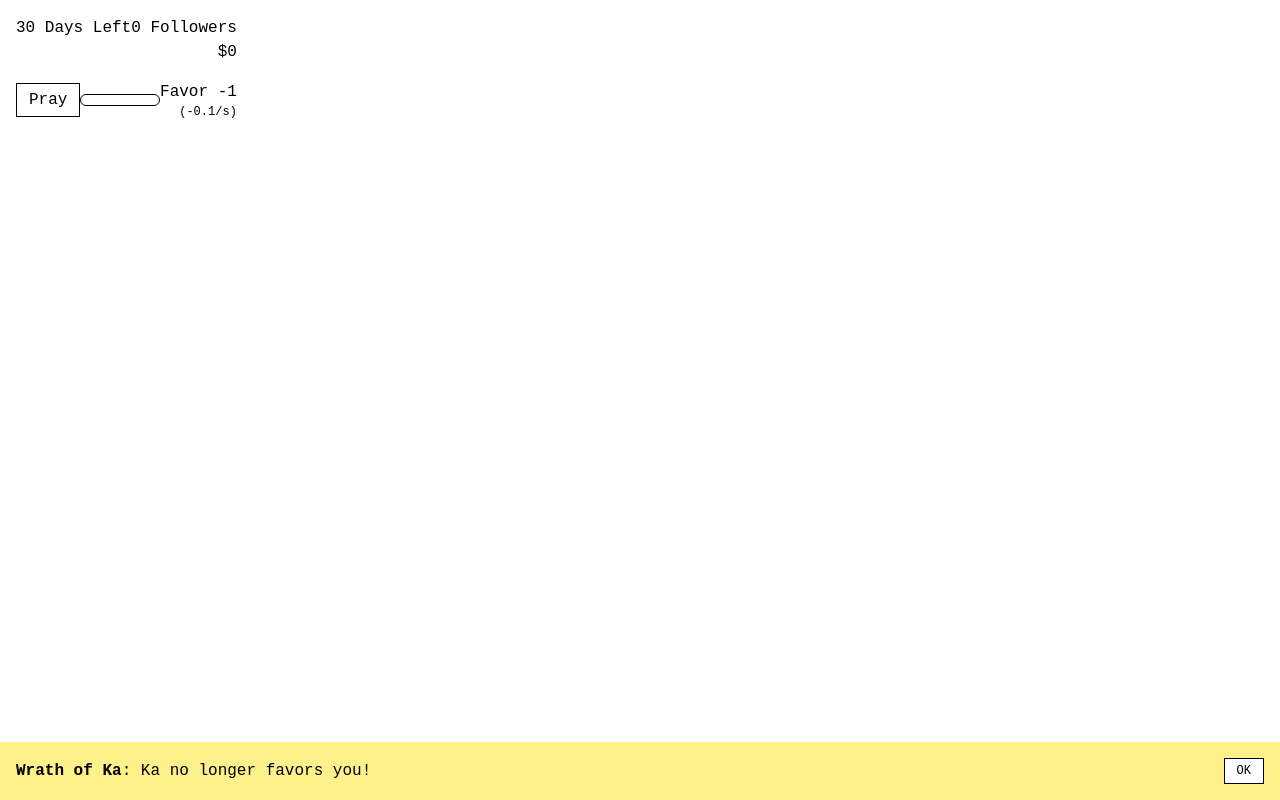
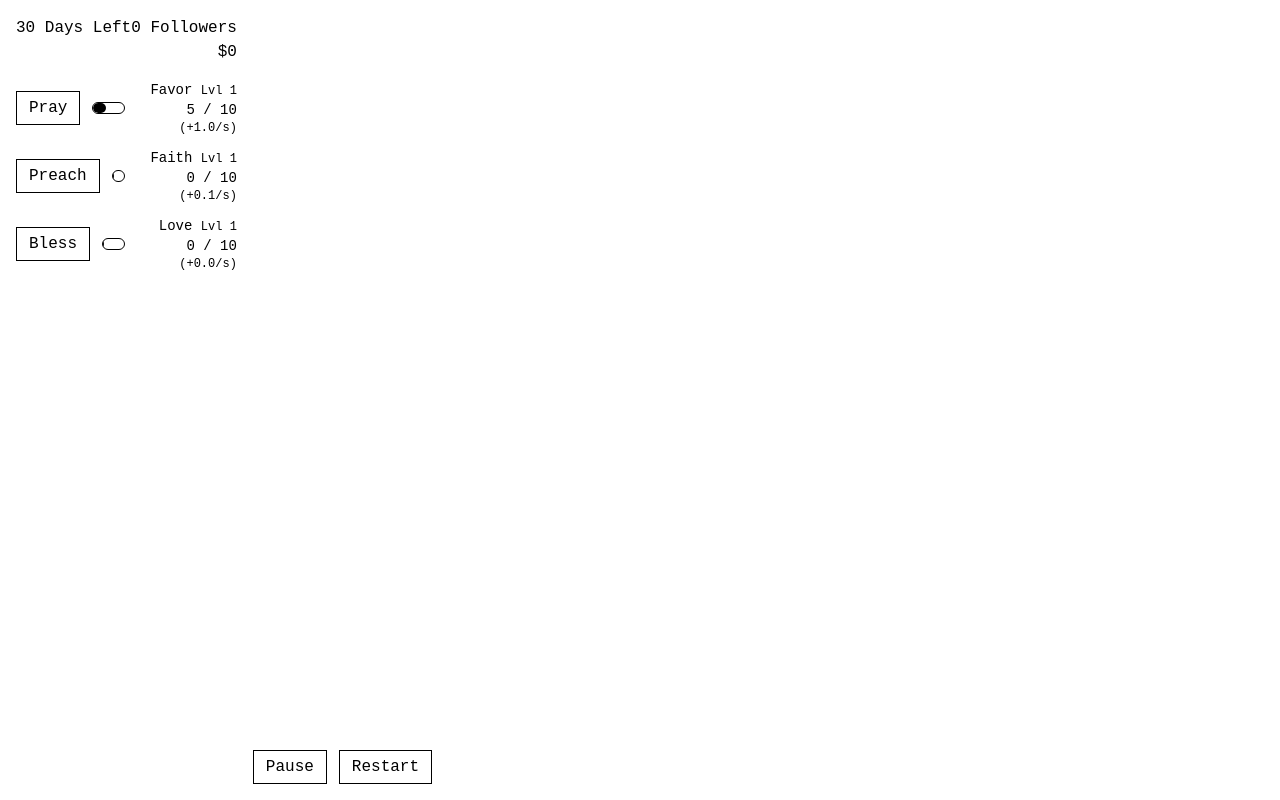
Before and after one commit to ashleyrevlett/github-gameoff-2024, a Vue app: page /game in a window 1280 px wide. Built offline with nearby package versions, Linux system fonts and the light colour scheme.

Commit message:
Setup ECS system

```diff
--- a/src/components/ProgressBar.vue
+++ b/src/components/ProgressBar.vue
@@ -2,10 +2,10 @@
   <div class="flex-1">
     <div class="flex-grow w-100 h-3 bg-white border border-black rounded-full overflow-hidden">
       <div
-        class="h-full rounded-full transition-width"
-        :class="`bg-black`"
+        class="h-full rounded-full transition-all bg-black"
         :style="{
           width: `${percentage}%`,
+          transitionDuration: `1s`,
         }"
       ></div>
     </div>
--- a/src/components/StatBar.vue
+++ b/src/components/StatBar.vue
@@ -4,12 +4,14 @@
       :action="action"
       :actionLabel="actionLabel"
       :cooldown="cooldown"
+      class="mr-3"
     />
-    <ProgressBar :percentage="value" />
-    <div class="ml-auto">
-      {{ label }} {{ Math.floor(value).toLocaleString() }}
-      <span v-if="valuePerSecond && value != 0" class="text-xs block text-right">
-        (<span v-if="valuePerSecond > 0">+</span>{{ valuePerSecond.toFixed(1) }}/s)
+    <ProgressBar :percentage="percentage" />
+    <div class="ml-auto w-28 text-sm text-right">
+      {{ label }} <span class="text-xs">Lvl {{ resource.level }}</span>
+      <br />{{ Math.floor(resource.current).toLocaleString() }} / {{ resource.max.toLocaleString() }}
+      <span v-if="resource.perSecond" class="text-xs block">
+        (<span v-if="resource.perSecond > 0">+</span>{{ resource.perSecond.toFixed(1) }}/s)
       </span>
     </div>
   </div>
@@ -17,13 +19,22 @@
 
 
 <script setup>
+import { computed } from 'vue';
 import ActionButton from '@/components/ActionButton.vue';
 import ProgressBar from '@/components/ProgressBar.vue';
 
 const props = defineProps({
   label: String,
-  value: Number,
-  valuePerSecond: Number,
+  resource: {
+    type: Object,
+    required: true,
+    default: () => ({
+      current: 0,
+      max: 100,
+      perSecond: 0,
+      level: 1,
+    }),
+  },
   action: Function,
   actionLabel: String,
   cooldown: {
@@ -31,4 +42,6 @@ const props = defineProps({
     default: 0,
   },
 });
+
+const percentage = computed(() => props.resource?.current / props.resource?.max * 100 || 0);
 </script>
--- a/src/components/Stats.vue
+++ b/src/components/Stats.vue
@@ -2,45 +2,59 @@
   <div class="flex justify-between mb-4">
     <p>{{ gameStore.daysRemaining }} Days Left</p>
     <p class="text-right">
-      {{ gameStore.followers }} Followers<br />
-      ${{ gameStore.money.toLocaleString() }}
+      {{ followers?.current }} Followers<br />
+      ${{ money?.current.toLocaleString() }}
     </p>
   </div>
   <div>
     <StatBar
-      v-if="gameStore.canPray"
       label="Favor"
-      :value="gameStore.favor.current"
-      :valuePerSecond="gameStore.favorPerSecond"
+      :resource="favor"
       actionLabel="Pray"
-      :action="gameStore.pray"
+      :action="() => doAction('favor')"
       :cooldown="0.1"
     />
     <StatBar
-      v-if="gameStore.canPreach"
       label="Faith"
-      :value="gameStore.faith"
-      :valuePerSecond="gameStore.faithPerSecond"
+      :resource="faith"
       actionLabel="Preach"
-      :action="gameStore.preach"
-      :cooldown="0.6"
+      :action="() => doAction('faith')"
+      :cooldown="0.5"
     />
     <StatBar
-      v-if="gameStore.canBless"
-      label="Happiness"
-      :value="gameStore.happiness"
-      :valuePerSecond="gameStore.happinessPerSecond"
+      label="Love"
+      :resource="love"
       actionLabel="Bless"
-      :action="gameStore.bless"
-      :cooldown="2.5"
+      :action="() => doAction('love')"
+      :cooldown="1"
     />
   </div>
 
 </template>
 
 <script setup>
+import { computed } from 'vue';
 import StatBar from '@/components/StatBar.vue';
 import { useGameStore } from '@/stores/gameStore';
+import { useECSStore } from '@/stores/ecsStore';
 
 const gameStore = useGameStore();
+const ecsStore = useECSStore();
+
+const favor = computed(() => ecsStore.getResource('favor'));
+const faith = computed(() => ecsStore.getResource('faith'));
+const love = computed(() => ecsStore.getResource('love'));
+const followers = computed(() => ecsStore.getResource('followers'));
+const money = computed(() => ecsStore.getResource('money'));
+
+function doAction(resourceType) {
+  const resource = ecsStore.getResource(resourceType);
+  console.log('doAction', resource);
+  if (resource) {
+    resource.triggerAction();
+  } else {
+    console.error('No resource found', resourceType);
+  }
+}
+
 </script>
--- /dev/null
+++ b/src/game/ecs/components/ResourceComponent.js
@@ -0,0 +1,17 @@
+import { Component } from '../types';
+
+export class ResourceComponent extends Component {
+  constructor(entityId, type, initial = 0, max = 100, perSecond = 0) {
+    super(entityId);
+    this.type = type;
+    this.current = initial;
+    this.max = max;
+    this.perSecond = perSecond;
+    this.level = 1;
+  }
+
+  triggerAction() {
+    console.log('triggerAction', this.type);
+    this.current = Math.min(this.max, this.current + 1 * this.level);
+  }
+}
--- /dev/null
+++ b/src/game/ecs/systems/ResourceSystem.js
@@ -0,0 +1,25 @@
+import { System } from '../types';
+import { useECSStore } from '../../../stores/ecsStore';
+import { ResourceComponent } from '../components/ResourceComponent';
+
+export class ResourceSystem extends System {
+  update(deltaTime) {
+    const store = useECSStore();
+    const resources = store.getComponents('ResourceComponent');
+
+    for (const resource of resources) {
+      resource.current += resource.perSecond * (deltaTime / 1000);
+      resource.current = Math.max(0, Math.min(resource.current, resource.max));
+
+      if (resource.current >= resource.max) {
+        this.levelUp(resource);
+      }
+    }
+  }
+
+  levelUp(resource) {
+    console.log('levelUp', resource.type);
+    resource.level += 1;
+    resource.max = Math.floor(resource.max * 2.4);
+  }
+}
--- /dev/null
+++ b/src/game/ecs/types.js
@@ -0,0 +1,18 @@
+export class Entity {
+  constructor(id) {
+    this.id = id;
+    this.components = new Set();
+  }
+}
+
+export class Component {
+  constructor(entityId) {
+    this.entityId = entityId;
+  }
+}
+
+export class System {
+  update(deltaTime) {
+    // Override in child classes
+  }
+}
--- /dev/null
+++ b/src/stores/ecsStore.js
@@ -0,0 +1,38 @@
+import { defineStore } from 'pinia';
+
+export const useECSStore = defineStore('ecs', {
+  state: () => ({
+    entities: new Map(),
+    components: new Map(),
+    lastTick: Date.now(),
+  }),
+
+  actions: {
+    getResource(resourceType) {
+      const resources = this.getComponents('ResourceComponent');
+      return resources.find(r => r.type === resourceType);
+    },
+
+    createEntity(id) {
+      const entity = { id, components: new Set() };
+      this.entities.set(id, entity);
+      return entity;
+    },
+
+    addComponent(entityId, component) {
+      const entity = this.entities.get(entityId);
+      if (!entity) return;
+
+      entity.components.add(component.constructor.name);
+
+      if (!this.components.has(component.constructor.name)) {
+        this.components.set(component.constructor.name, []);
+      }
+      this.components.get(component.constructor.name).push(component);
+    },
+
+    getComponents(componentType) {
+      return this.components.get(componentType) || [];
+    },
+  },
+});
--- a/src/stores/gameStore.js
+++ b/src/stores/gameStore.js
@@ -1,6 +1,7 @@
 import { reactive } from 'vue';
 import { defineStore } from 'pinia';
 import { useNotificationStore } from './notificationStore';
+import { useECSStore } from './ecsStore';
 
 const GAME_STATES = {
   MENU: 'menu',
@@ -8,12 +9,6 @@ const GAME_STATES = {
   PAUSED: 'paused',
   WON: 'won',
   LOST: 'lost',
-};
-
-const MECHANICS = {
-  PRAY: 'pray',
-  PREACH: 'preach',
-  BLESS: 'bless',
 };
 
 const SECONDS_PER_DAY = 15;
@@ -24,25 +19,13 @@ export const useGameStore = defineStore('gameStore', {
     elapsedTime: 0,
     maxTime: DAYS_PER_GAME * SECONDS_PER_DAY,
     gameState: GAME_STATES.PLAYING,
-    favor: reactive({ current: 0, level: 1 }),
-    faith: 0,
-    happiness: 0,
-    scrutiny: 0,
-    followers: 0,
-    money: 0,
     timer: null,
-    unlockedMechanics: [MECHANICS.PRAY],
   }),
 
   getters: {
     isPlaying: (state) => state.gameState === GAME_STATES.PLAYING,
     isPaused: (state) => state.gameState === GAME_STATES.PAUSED,
-    faithPerSecond: (state) => state.faith * 0.1,
-    favorPerSecond: (state) => state.faith > 10 ? Math.min(10, Math.floor(state.faith * 0.1)) : -0.1,
     daysRemaining: (state) => Math.max(0, Math.ceil((state.maxTime - state.elapsedTime) / SECONDS_PER_DAY)),
-    canPray: (state) => state.unlockedMechanics.includes(MECHANICS.PRAY),
-    canPreach: (state) => state.unlockedMechanics.includes(MECHANICS.PREACH),
-    canBless: (state) => state.unlockedMechanics.includes(MECHANICS.BLESS),
   },
 
   actions: {
@@ -50,13 +33,6 @@ export const useGameStore = defineStore('gameStore', {
       // reset the game state and start timer
       this.gameState = GAME_STATES.PLAYING;
       this.elapsedTime = 0;
-      this.approval = 0;
-      this.faith = 0;
-      this.happiness = 0;
-      this.scrutiny = 0;
-      this.followers = 0;
-      this.money = 0;
-      this.unlockedMechanics = [MECHANICS.PRAY];
 
       if (!this.timer) {
         this.timer = setInterval(this.onTick, 1000);
@@ -71,74 +47,11 @@ export const useGameStore = defineStore('gameStore', {
       this.gameState = GAME_STATES.PLAYING;
     },
 
-    onTick() {
-      if (this.gameState !== GAME_STATES.PLAYING) return;
-
-      this.elapsedTime++;
-      this.faith += this.faithPerSecond;
-      if (this.faith >= 20) {
-        useNotificationStore().addNotification({
-          id: 'followers',
-          title: 'New Followers',
-          message: 'You have gained a new follower!',
-        });
-        this.favor += 10;
-        this.followers += 1;
-      }
-
-      this.favor.current += this.favorPerSecond;
-      if (this.favor.current < 0) {
-        useNotificationStore().addNotification({
-          id: 'favor',
-          title: 'Wrath of Ka',
-          message: 'Ka no longer favors you!',
-        });
-        this.happiness -= 10;
-      }
-
-      this.checkUnlockedMechanics();
-      this.checkWinLose();
-
-    },
-
-    checkUnlockedMechanics() {
-      if (this.favor.current >= 10 && !this.unlockedMechanics.includes(MECHANICS.PREACH)) {
-        this.unlockedMechanics.push(MECHANICS.PREACH);
-        useNotificationStore().addNotification({
-          id: 'preach',
-          title: 'Unlocked',
-          message: 'You can now preach!',
-        });
-      }
-      if (this.faith >= 10 && !this.unlockedMechanics.includes(MECHANICS.BLESS)) {
-        this.unlockedMechanics.push(MECHANICS.BLESS);
-        useNotificationStore().addNotification({
-          id: 'bless',
-          title: 'Unlocked',
-          message: 'You can now bless!',
-        });
-      }
-    },
-
     checkWinLose() {
       if (this.elapsedTime >= this.maxTime) {
         this.gameState = GAME_STATES.WON;
-      } else if (this.scrutiny >= 100) {
-        this.gameState = GAME_STATES.LOST;
       }
-    },
-
-    pray() {
-      this.favor.current += 1;
-    },
-
-    preach() {
-      this.faith += 1;
-    },
-
-    bless() {
-      this.happiness += 1;
-    },
+    }
 
   },
 });
--- a/src/views/Game.vue
+++ b/src/views/Game.vue
@@ -27,14 +27,48 @@
 import { onMounted } from 'vue';
 import Stats from '../components/Stats.vue';
 import Notifications from '../components/Notifications.vue';
+import { useECSStore } from '../stores/ecsStore';
+import { ResourceSystem } from '../game/ecs/systems/ResourceSystem';
+import { ResourceComponent } from '../game/ecs/components/ResourceComponent';
+
 import { useRouter } from 'vue-router';
 const router = useRouter();
 
 import { useGameStore } from '../stores/gameStore';
 const gameStore = useGameStore();
 
+const ecsStore = useECSStore();
+
+function gameLoop(systems) {
+  // console.log('gameLoop');
+  for (const system of systems) {
+    system.update(1000); // every second
+  }
+}
+
+
+function startGame() {
+  const player = ecsStore.createEntity('player');
+  ecsStore.addComponent(player.id, new ResourceComponent(player.id, 'favor', 0, 10, 1));
+  ecsStore.addComponent(player.id, new ResourceComponent(player.id, 'faith', 0, 10, 0.1));
+  ecsStore.addComponent(player.id, new ResourceComponent(player.id, 'love', 0, 10, 0.01));
+  ecsStore.addComponent(player.id, new ResourceComponent(player.id, 'followers', 0, 10, 0));
+  ecsStore.addComponent(player.id, new ResourceComponent(player.id, 'money', 0, 10, 0));
+
+  // Create systems
+  const systems = [
+    new ResourceSystem(),
+  ];
+
+  console.log('startGame');
+
+  setInterval(() => gameLoop(systems), 1000);
+}
+
+
 onMounted(() => {
-  gameStore.startGame();
+  startGame();
+  // gameStore.startGame();
 });
 
 function restartGame() {
```
